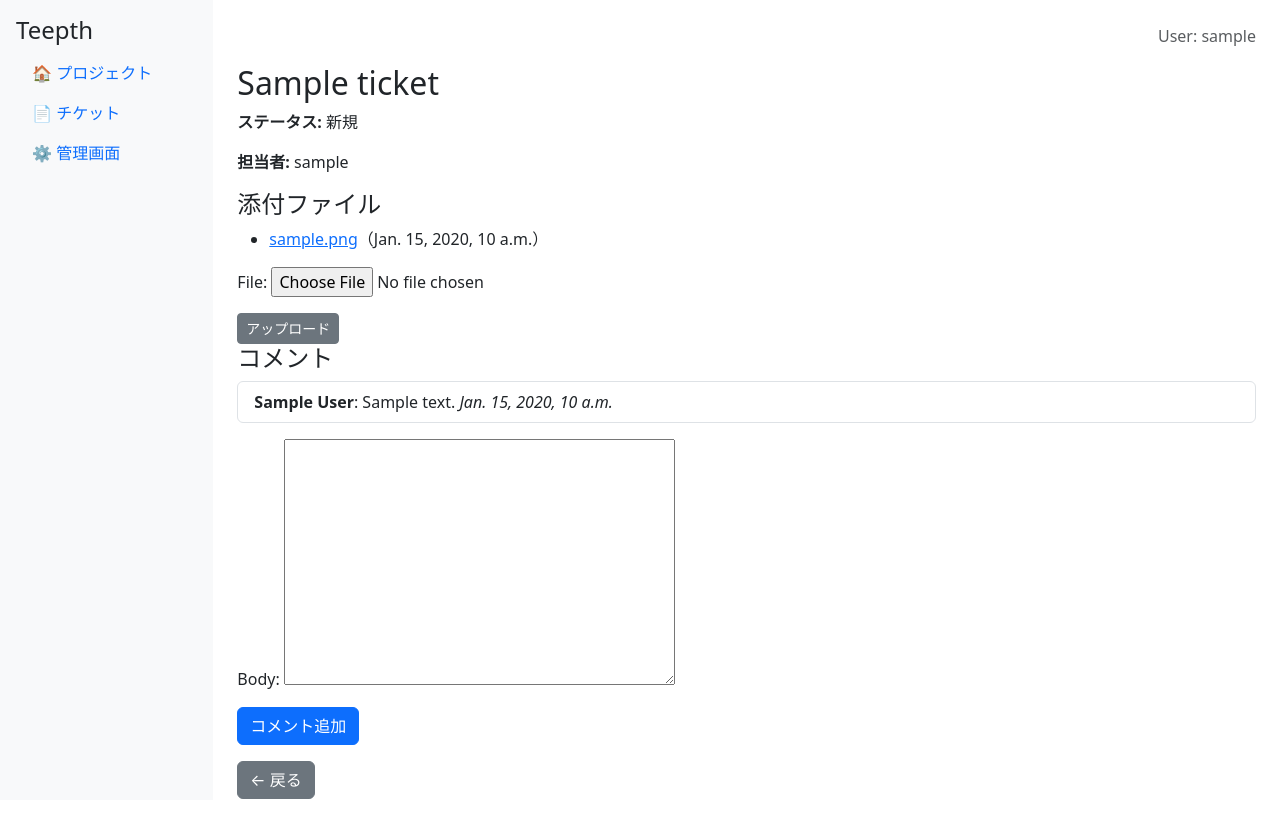
After one commit to teppei-miyaji/teepth, a Django app: page /tickets/1/ in a window 1280 px wide. The commit adds this page. Run offline with Django 4.2, Linux system fonts and the light colour scheme; a user stored in the database is signed in; tables that the repository leaves empty hold one stand-in row (values such as "Sample post").

Commit message:
Enhanced Redmine-like Django app with sidebar, comments, attachments

```diff
--- /dev/null
+++ b/core/forms.py
@@ -0,0 +1,20 @@
+from django import forms
+from .models import Ticket, Comment, Attachment
+from django.contrib.auth.models import User
+
+class TicketForm(forms.ModelForm):
+    assignees = forms.ModelMultipleChoiceField(queryset=User.objects.all(), required=False)
+
+    class Meta:
+        model = Ticket
+        fields = ['project', 'title', 'status', 'assignees']
+
+class CommentForm(forms.ModelForm):
+    class Meta:
+        model = Comment
+        fields = ['body']
+
+class AttachmentForm(forms.ModelForm):
+    class Meta:
+        model = Attachment
+        fields = ['file']
--- a/core/models.py
+++ b/core/models.py
@@ -4,17 +4,34 @@ from django.contrib.auth.models import User
 class Project(models.Model):
     name = models.CharField(max_length=100)
     description = models.TextField(blank=True)
-    owner = models.ForeignKey(User, on_delete=models.CASCADE)
+    owner = models.CharField(max_length=100)
 
     def __str__(self):
         return self.name
 
 class Ticket(models.Model):
+    STATUS_CHOICES = (
+        ('new', '新規'),
+        ('in_progress', '進行中'),
+        ('resolved', '解決済み'),
+        ('closed', '完了'),
+    )
     project = models.ForeignKey(Project, on_delete=models.CASCADE)
     title = models.CharField(max_length=200)
-    description = models.TextField()
-    status = models.CharField(max_length=50, default='open')
+    status = models.CharField(max_length=20, choices=STATUS_CHOICES)
+    assignees = models.ManyToManyField(User, blank=True)
     created_at = models.DateTimeField(auto_now_add=True)
 
     def __str__(self):
-        return f"{self.title} ({self.status})"
+        return self.title
+
+class Comment(models.Model):
+    ticket = models.ForeignKey(Ticket, on_delete=models.CASCADE, related_name='comments')
+    author = models.CharField(max_length=100)
+    body = models.TextField()
+    created_at = models.DateTimeField(auto_now_add=True)
+
+class Attachment(models.Model):
+    ticket = models.ForeignKey(Ticket, on_delete=models.CASCADE, related_name='attachments')
+    file = models.FileField(upload_to='attachments/')
+    uploaded_at = models.DateTimeField(auto_now_add=True)
--- a/core/urls.py
+++ b/core/urls.py
@@ -0,0 +1,11 @@
+from django.urls import path
+from . import views
+
+urlpatterns = [
+    path('', views.index, name='index'),
+    path('tickets/', views.ticket_list, name='ticket_list'),
+    path('tickets/add/', views.ticket_add, name='ticket_add'),
+    path('tickets/<int:pk>/', views.ticket_detail, name='ticket_detail'),
+    path('tickets/<int:pk>/edit/', views.ticket_edit, name='ticket_edit'),
+    path('tickets/<int:pk>/delete/', views.ticket_delete, name='ticket_delete'),
+]
--- a/core/views.py
+++ b/core/views.py
@@ -1,6 +1,79 @@
-from django.shortcuts import render
-from .models import Project
+from django.shortcuts import render, get_object_or_404, redirect
+from .models import Ticket, Project, Comment, Attachment
+from .forms import TicketForm, CommentForm, AttachmentForm
+from django.contrib.auth.decorators import login_required
+from django.db.models import Q
 
 def index(request):
-    projects = Project.objects.all()
-    return render(request, 'index.html', {'projects': projects})
+    return render(request, 'index.html')
+
+@login_required
+def ticket_list(request):
+    query = request.GET.get('q')
+    tickets = Ticket.objects.select_related('project').all()
+    if query:
+        tickets = tickets.filter(Q(title__icontains=query) | Q(project__name__icontains=query))
+    return render(request, 'tickets/index.html', {'tickets': tickets})
+
+@login_required
+def ticket_detail(request, pk):
+    ticket = get_object_or_404(Ticket, pk=pk)
+    comments = ticket.comments.all().order_by('created_at')
+    attachments = ticket.attachments.all()
+    comment_form = CommentForm()
+    attachment_form = AttachmentForm()
+    if request.method == 'POST':
+        if 'comment_submit' in request.POST:
+            comment_form = CommentForm(request.POST)
+            if comment_form.is_valid():
+                comment = comment_form.save(commit=False)
+                comment.ticket = ticket
+                comment.author = request.user.username
+                comment.save()
+                return redirect('ticket_detail', pk=pk)
+        elif 'attachment_submit' in request.POST:
+            attachment_form = AttachmentForm(request.POST, request.FILES)
+            if attachment_form.is_valid():
+                attachment = attachment_form.save(commit=False)
+                attachment.ticket = ticket
+                attachment.save()
+                return redirect('ticket_detail', pk=pk)
+    return render(request, 'tickets/detail.html', {
+        'ticket': ticket,
+        'comments': comments,
+        'attachments': attachments,
+        'comment_form': comment_form,
+        'attachment_form': attachment_form,
+    })
+
+@login_required
+def ticket_add(request):
+    if request.method == 'POST':
+        form = TicketForm(request.POST)
+        if form.is_valid():
+            ticket = form.save()
+            form.save_m2m()
+            return redirect('ticket_detail', pk=ticket.pk)
+    else:
+        form = TicketForm()
+    return render(request, 'tickets/add.html', {'form': form})
+
+@login_required
+def ticket_edit(request, pk):
+    ticket = get_object_or_404(Ticket, pk=pk)
+    if request.method == 'POST':
+        form = TicketForm(request.POST, instance=ticket)
+        if form.is_valid():
+            form.save()
+            return redirect('ticket_detail', pk=pk)
+    else:
+        form = TicketForm(instance=ticket)
+    return render(request, 'tickets/edit.html', {'form': form, 'ticket': ticket})
+
+@login_required
+def ticket_delete(request, pk):
+    ticket = get_object_or_404(Ticket, pk=pk)
+    if request.method == 'POST':
+        ticket.delete()
+        return redirect('ticket_list')
+    return render(request, 'tickets/delete.html', {'ticket': ticket})
--- a/teepth/urls.py
+++ b/teepth/urls.py
@@ -1,8 +1,7 @@
 from django.contrib import admin
-from django.urls import path
-from core import views
+from django.urls import path, include  # ← include を必ずインポート
 
 urlpatterns = [
     path('admin/', admin.site.urls),
-    path('', views.index, name='index'),
+    path('', include('core.urls')),  # ← core.urls をルートに含める
 ]
--- a/templates/layouts/base.html
+++ b/templates/layouts/base.html
@@ -1,34 +1,24 @@
 <!DOCTYPE html>
-<html lang="en">
+<html>
 <head>
     <meta charset="UTF-8">
-    <title>{% block title %}Teepth{% endblock %}</title>
-    <link href="https://cdn.jsdelivr.net/npm/bootstrap@5.3.3/dist/css/bootstrap.min.css" rel="stylesheet">
-    <style>
-        body { background: #f6f6f6; }
-        .sidebar { background: #e9ecef; height: 100vh; padding-top: 1rem; }
-        .main-content { padding: 1rem; }
-        .topbar { background: #343a40; color: white; padding: 0.5rem 1rem; }
-    </style>
+    <title>Teepth</title>
+    <link href="https://cdn.jsdelivr.net/npm/bootstrap@5.3.0/dist/css/bootstrap.min.css" rel="stylesheet">
 </head>
 <body>
-    <div class="topbar d-flex justify-content-between align-items-center">
-        <span><strong>Teepth</strong></span>
-        <span>User: {{ request.user.username }}</span>
-    </div>
 <div class="container-fluid">
   <div class="row">
-            <nav class="col-md-2 sidebar">
+    <nav class="col-2 bg-light p-3 vh-100">
+      <h4>Teepth</h4>
       <ul class="nav flex-column">
-                    <li class="nav-item"><a href="/" class="nav-link">🏠 プロジェクト</a></li>
-                    <li class="nav-item"><a href="/admin/core/ticket/" class="nav-link">📋 チケット</a></li>
-                    <li class="nav-item"><a href="/admin/" class="nav-link">⚙ 管理画面</a></li>
+        <li class="nav-item"><a class="nav-link" href="/">🏠 プロジェクト</a></li>
+        <li class="nav-item"><a class="nav-link" href="/tickets/">📄 チケット</a></li>
+        <li class="nav-item"><a class="nav-link" href="/admin/">⚙ 管理画面</a></li>
       </ul>
     </nav>
-            <main class="col-md-10 main-content">
-                {% block content %}
-                <!-- ページごとの内容 -->
-                {% endblock %}
+    <main class="col-10 p-4">
+      <div class="d-flex justify-content-end text-muted mb-3">User: {{ request.user }}</div>
+      {% block content %}{% endblock %}
     </main>
   </div>
 </div>
--- /dev/null
+++ b/templates/tickets/add.html
@@ -0,0 +1,2 @@
+{% extends 'layouts/base.html' %}
+{% block content %}<h2>チケット追加</h2>{% endblock %}
--- /dev/null
+++ b/templates/tickets/delete.html
@@ -0,0 +1,2 @@
+{% extends 'layouts/base.html' %}
+{% block content %}<h2>削除確認</h2>{% endblock %}
--- /dev/null
+++ b/templates/tickets/detail.html
@@ -0,0 +1,35 @@
+{% extends 'layouts/base.html' %}
+{% block content %}
+<h2>{{ ticket.title }}</h2>
+<p><strong>ステータス:</strong> {{ ticket.get_status_display }}</p>
+<p><strong>担当者:</strong> {% for user in ticket.assignees.all %}{{ user.username }} {% empty %}なし{% endfor %}</p>
+
+<h4>添付ファイル</h4>
+<ul>
+  {% for a in attachments %}
+    <li><a href="{{ a.file.url }}">{{ a.file.name }}</a>（{{ a.uploaded_at }}）</li>
+  {% empty %}
+    <li>なし</li>
+  {% endfor %}
+</ul>
+<form method="post" enctype="multipart/form-data">
+  {% csrf_token %}
+  {{ attachment_form.as_p }}
+  <button name="attachment_submit" class="btn btn-sm btn-secondary">アップロード</button>
+</form>
+
+<h4>コメント</h4>
+<ul class="list-group mb-3">
+  {% for comment in comments %}
+    <li class="list-group-item"><strong>{{ comment.author }}</strong>: {{ comment.body }} <em>{{ comment.created_at }}</em></li>
+  {% empty %}
+    <li class="list-group-item">コメントなし</li>
+  {% endfor %}
+</ul>
+<form method="post">
+  {% csrf_token %}
+  {{ comment_form.as_p }}
+  <button name="comment_submit" class="btn btn-primary">コメント追加</button>
+</form>
+<a href="{% url 'ticket_list' %}" class="btn btn-secondary mt-3">← 戻る</a>
+{% endblock %}
--- /dev/null
+++ b/templates/tickets/edit.html
@@ -0,0 +1,2 @@
+{% extends 'layouts/base.html' %}
+{% block content %}<h2>チケット編集</h2>{% endblock %}
--- /dev/null
+++ b/templates/tickets/index.html
@@ -0,0 +1,2 @@
+{% extends 'layouts/base.html' %}
+{% block content %}<h2>チケット一覧</h2>{% endblock %}
```
Also changed, not shown: core/migrations/0002_remove_ticket_description_alter_project_owner_and_more.py (added), core/migrations/0003_ticket_assignees_attachment.py (added). Lines whose indentation alone changed are shown as unchanged.
